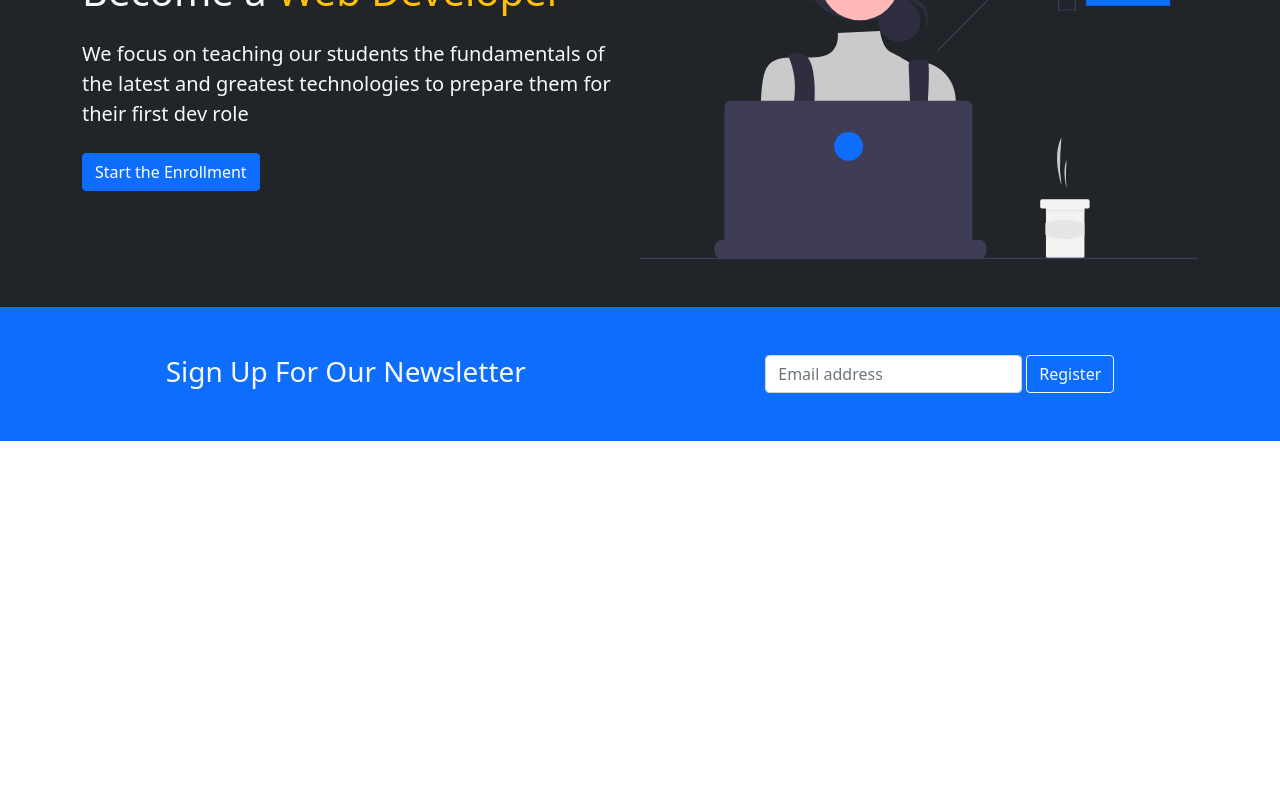
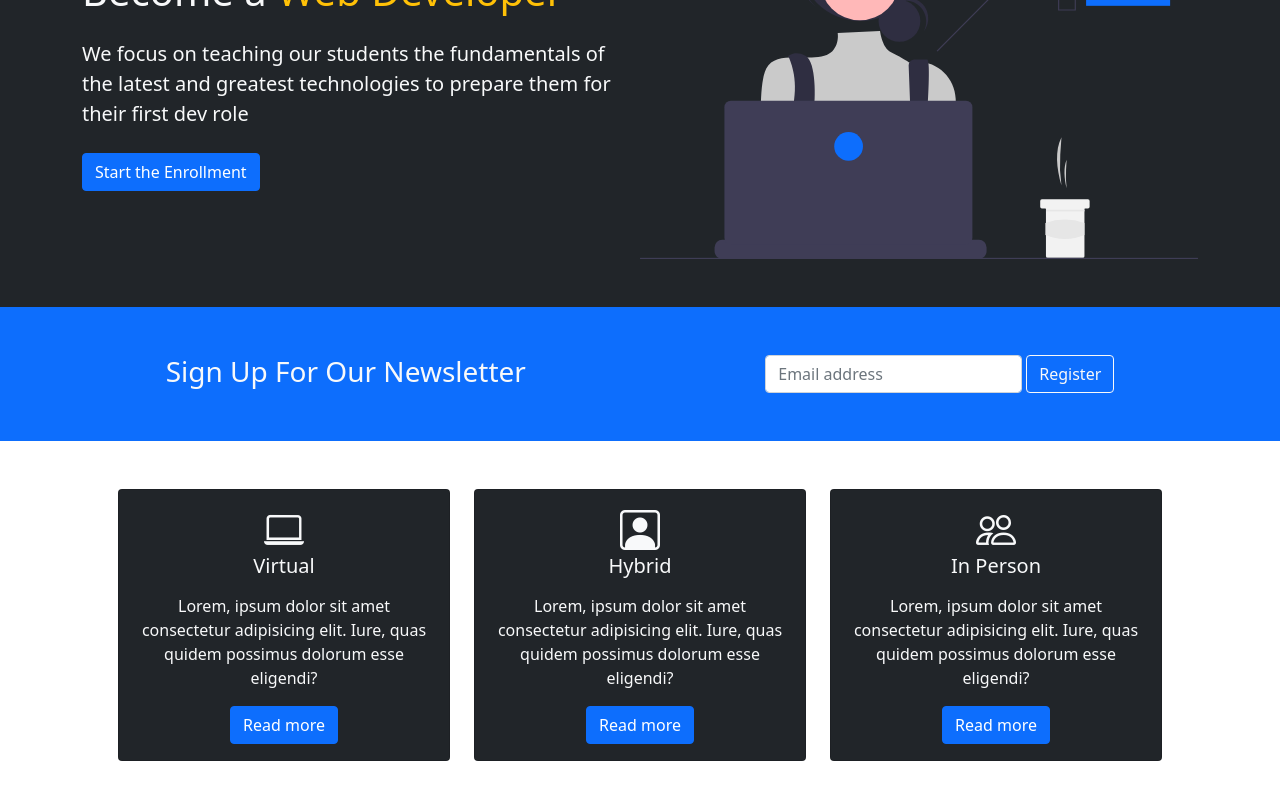
Before and after one commit to rezakelidari/frontend-bootcamp, a React (Create React App) app: page / in a window 1280 px wide. Shown: the part 206-1006 px from the top of the page. Before the commit the page ends 800 px from the top, so only its background shows below. Built offline with nearby package versions, Linux system fonts and the light colour scheme.

Commit message:
Making methods section

```diff
--- a/src/App.js
+++ b/src/App.js
@@ -3,6 +3,7 @@ import React from "react";
 import TopNavbar from "./components/TopNavbar";
 import Header from "./components/Header";
 import Newsletter from "./components/Newsletter";
+import Methods from "./components/Methods";
 
 function App() {
   return (
@@ -10,6 +11,7 @@ function App() {
       <TopNavbar />
       <Header />
       <Newsletter />
+      <Methods />
     </>
   );
 }
--- /dev/null
+++ b/src/components/Methods/index.js
@@ -0,0 +1,45 @@
+import React from "react";
+import { Button, Card, Container } from "react-bootstrap";
+
+export default function Methods() {
+  const methods = [
+    {
+      icon: "laptop",
+      name: "Virtual",
+      desc: "Lorem, ipsum dolor sit amet consectetur adipisicing elit. Iure, quas quidem possimus dolorum esse eligendi?",
+      link: "#",
+    },
+    {
+      icon: "person-square",
+      name: "Hybrid",
+      desc: "Lorem, ipsum dolor sit amet consectetur adipisicing elit. Iure, quas quidem possimus dolorum esse eligendi?",
+      link: "#",
+    },
+    {
+      icon: "people",
+      name: "In Person",
+      desc: "Lorem, ipsum dolor sit amet consectetur adipisicing elit. Iure, quas quidem possimus dolorum esse eligendi?",
+      link: "#",
+    },
+  ];
+  return (
+    <Container className="p-5">
+      <div className="row">
+        {methods.map((method) => (
+          <div className="col-md d-flex flex-column align-items-center">
+            <Card bg="dark" className="text-light">
+              <Card.Body className="text-center">
+                <h1 className="mb-0">
+                  <i className={`bi bi-${method.icon}`}></i>
+                </h1>
+                <Card.Title className="mb-3">{method.name}</Card.Title>
+                <Card.Text>{method.desc}</Card.Text>
+                <Button href={method.link}>Read more</Button>
+              </Card.Body>
+            </Card>
+          </div>
+        ))}
+      </div>
+    </Container>
+  );
+}
```
